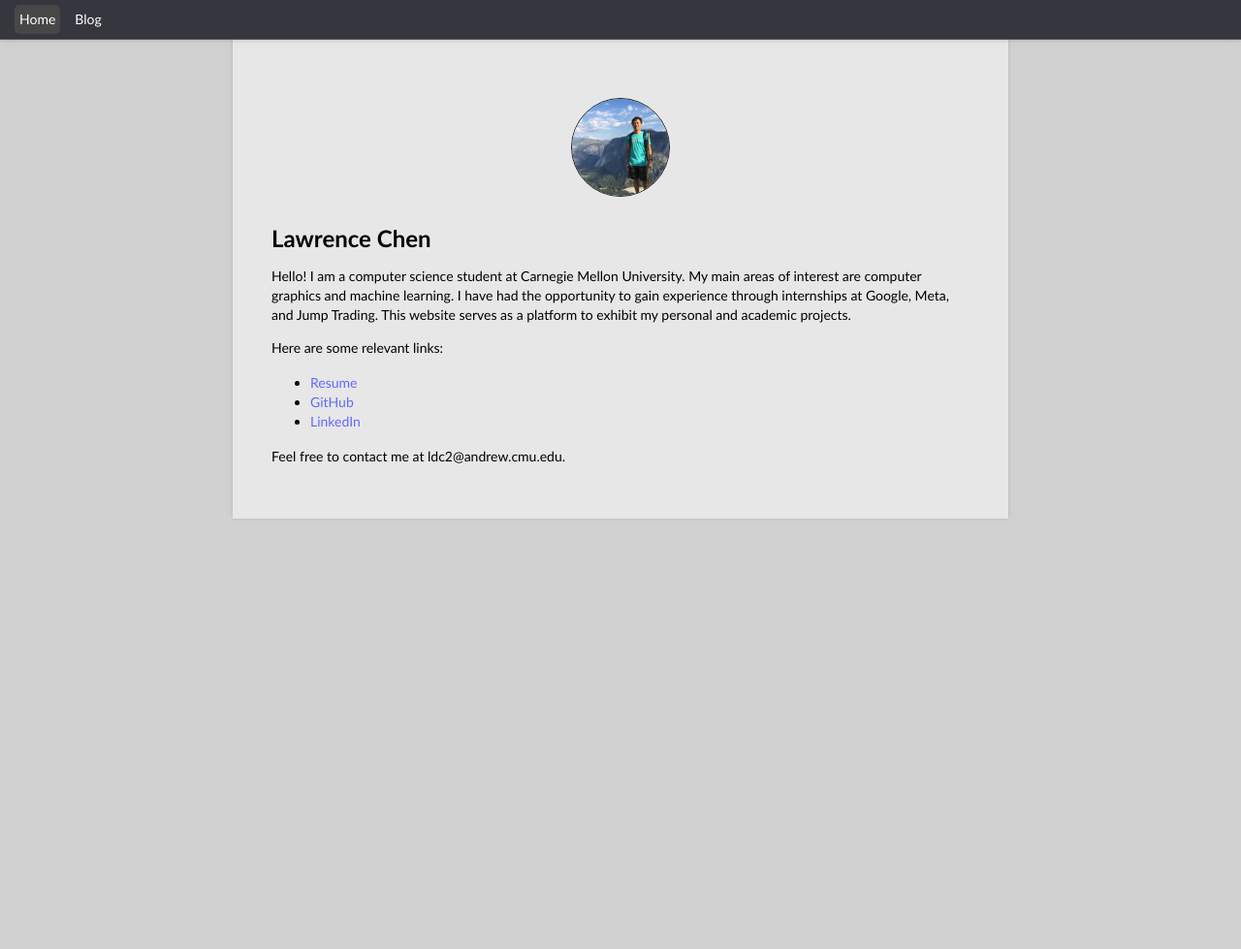
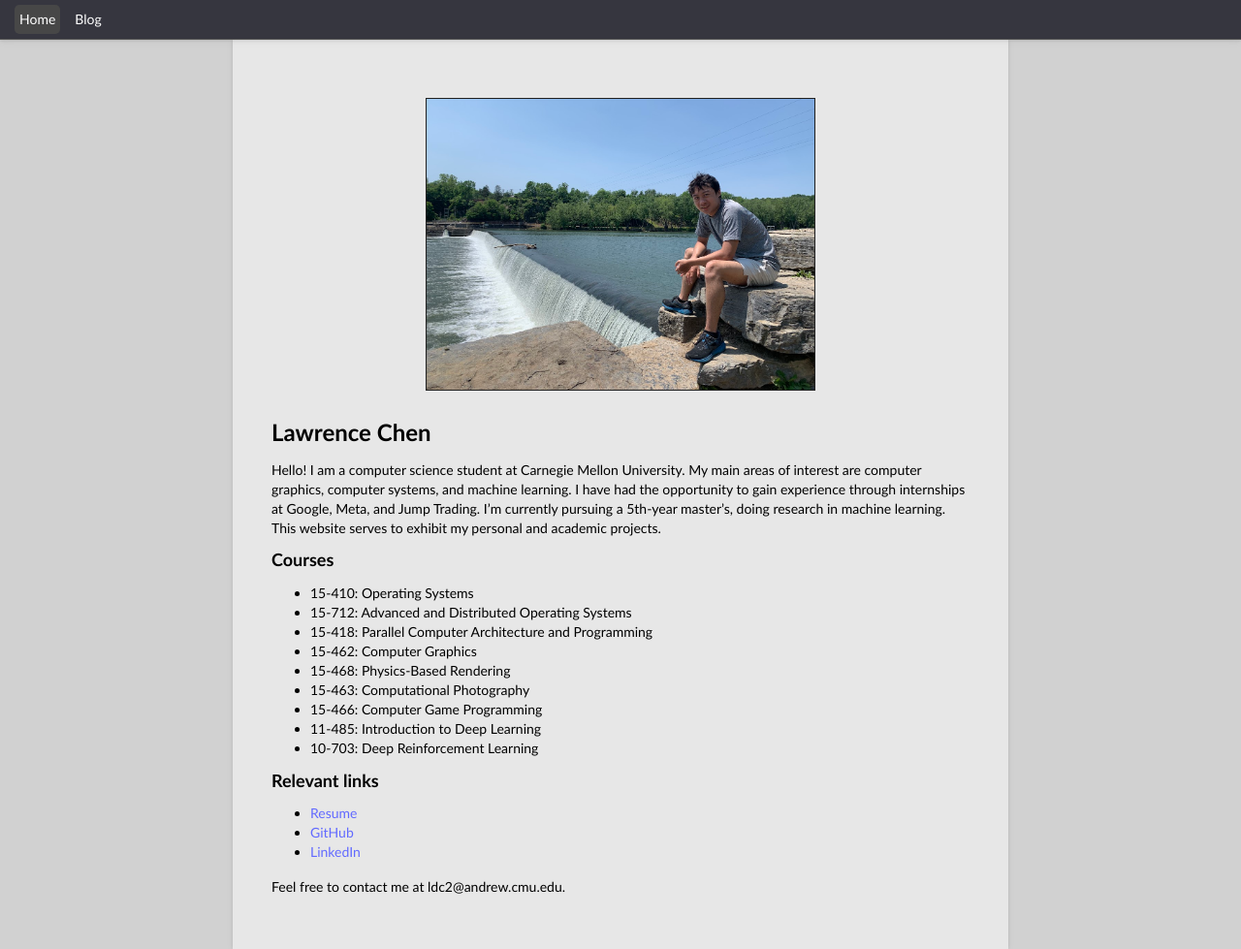
Before and after one commit to ldcWV/ldcWV.github.io, a Jekyll site: the page built from index.md, in a window 1280 px wide. Shown: the whole page at 97% size. Built offline with Jekyll 4.4.1, drawn with Linux system fonts in a browser that asks for light colours; before the commit the page ends 900 px from its top, so only the background shows below that.

Commit message:
Update resume and website

```diff
--- a/assets/css/style.css
+++ b/assets/css/style.css
@@ -120,8 +120,8 @@ a:hover {
 
 /* MISCELLANEOUS */
 #profile-picture {
-    border-radius: 50%;
-    max-width: 100px;
+    /* border-radius: 50%; */
+    max-width: 400px;
     margin: 20px auto 30px auto;
     display: flex;
     border: 1px solid rgb(32, 32, 32);
--- a/index.md
+++ b/index.md
@@ -5,9 +5,20 @@ title: Home
 
 ![](assets/images/lawrence.jpg){: #profile-picture}
 # Lawrence Chen
-Hello! I am a computer science student at Carnegie Mellon University. My main areas of interest are computer graphics and machine learning. I have had the opportunity to gain experience through internships at Google, Meta, and Jump Trading. This website serves as a platform to exhibit my personal and academic projects.
+Hello! I am a computer science student at Carnegie Mellon University. My main areas of interest are computer graphics, computer systems, and machine learning. I have had the opportunity to gain experience through internships at Google, Meta, and Jump Trading. I'm currently pursuing a 5th-year master's, doing research in machine learning. This website serves to exhibit my personal and academic projects.
 
-Here are some relevant links:
+## Courses
+- 15-410: Operating Systems
+- 15-712: Advanced and Distributed Operating Systems
+- 15-418: Parallel Computer Architecture and Programming
+- 15-462: Computer Graphics
+- 15-468: Physics-Based Rendering
+- 15-463: Computational Photography
+- 15-466: Computer Game Programming
+- 11-485: Introduction to Deep Learning
+- 10-703: Deep Reinforcement Learning
+
+## Relevant links
 - [Resume](assets/images/LawrenceChenResume.pdf)
 - [GitHub](https://github.com/ldcWV)
 - [LinkedIn](https://www.linkedin.com/in/lawrence-chen-6ab742158/)
```
Also changed, not shown: assets/images/lawrence.jpg, 1 other file.
